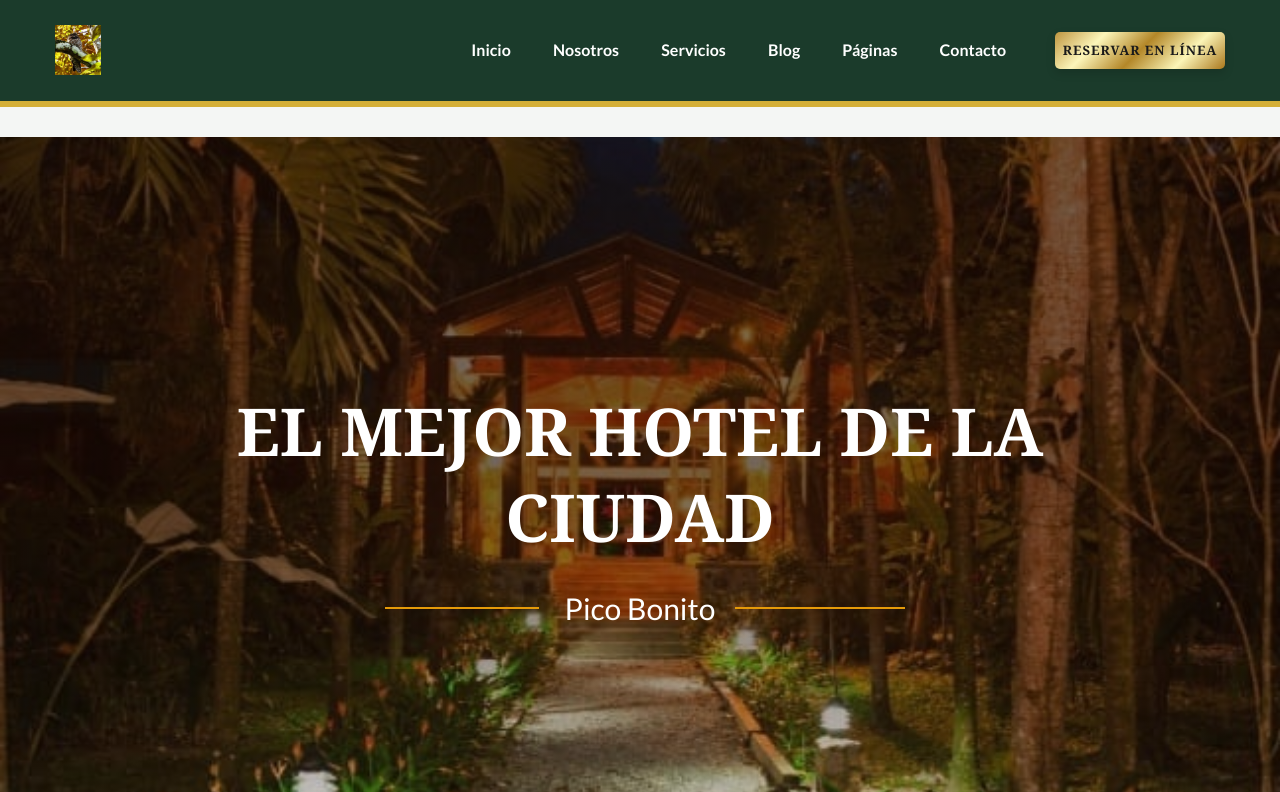
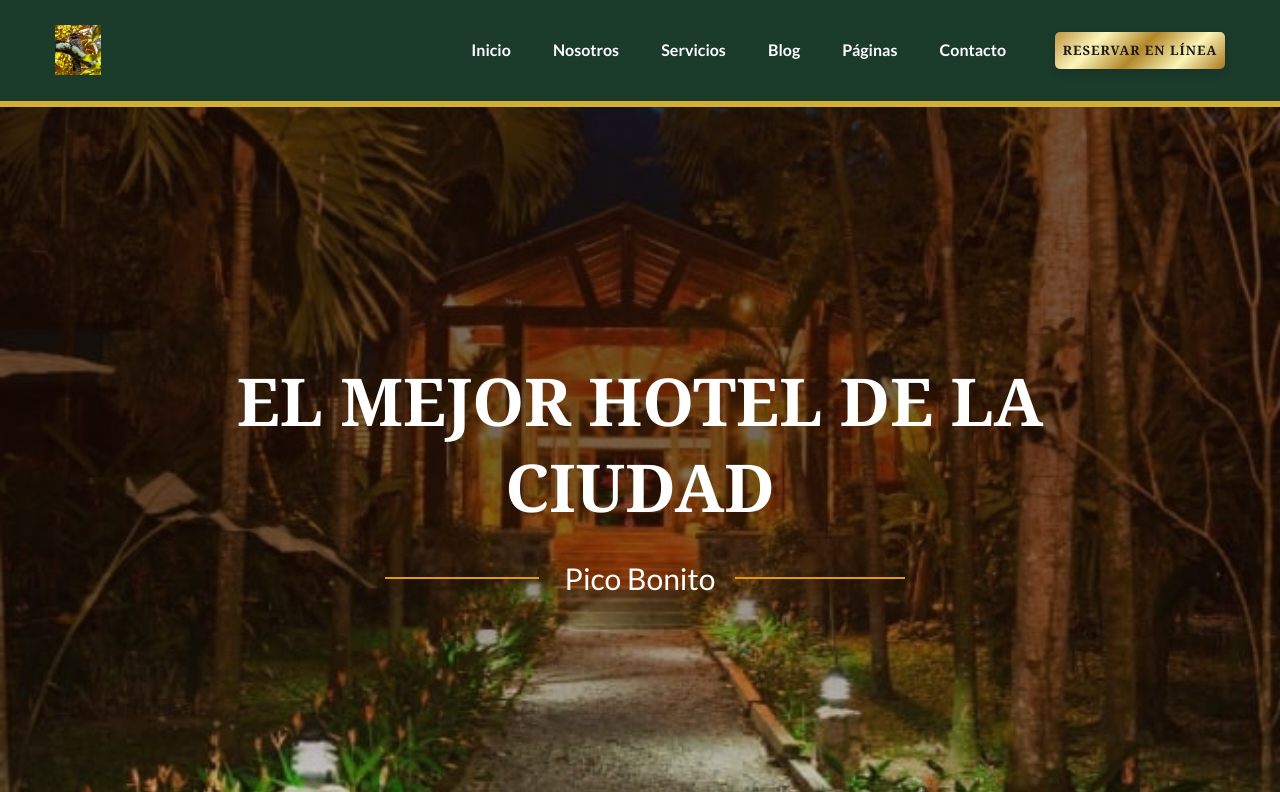
Before and after one commit to estefanikarinachavarrimanzanar-beep/Hotel-, a plain HTML site: page index.html in a window 1280 px wide. Shown: the top 792 px of the page. Drawn offline with Linux system fonts and the light colour scheme; files whose address does not match are found by name.

Commit message:
Update index.html

```diff
--- a/index.html
+++ b/index.html
@@ -381,7 +381,7 @@
             </div>
        </div>
     </header>
-       <marquee bg color="000000" style="color:#ff0000; scrollamount="15"> bienvebidos a todos! </marquee>
+
 
     <main>
 
```
